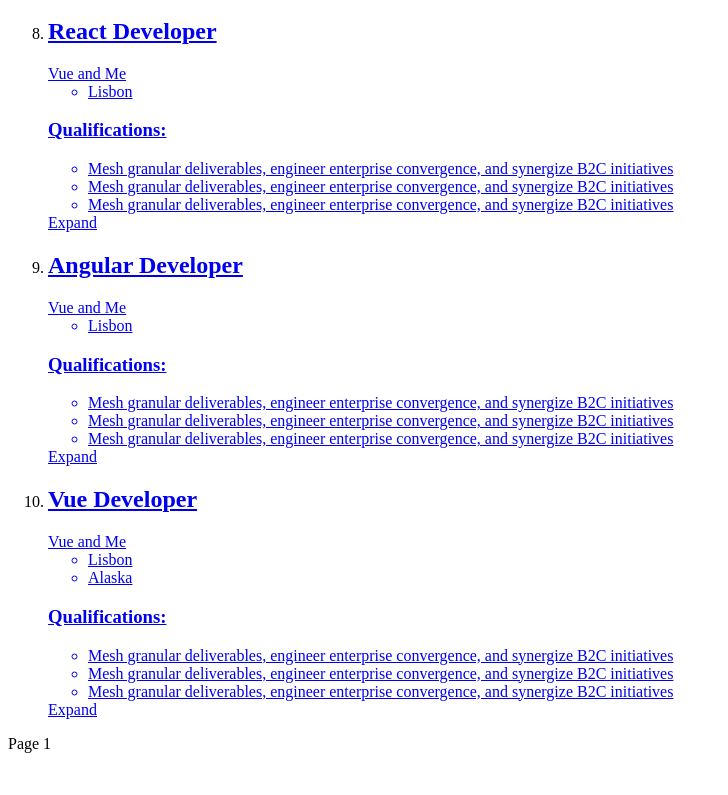
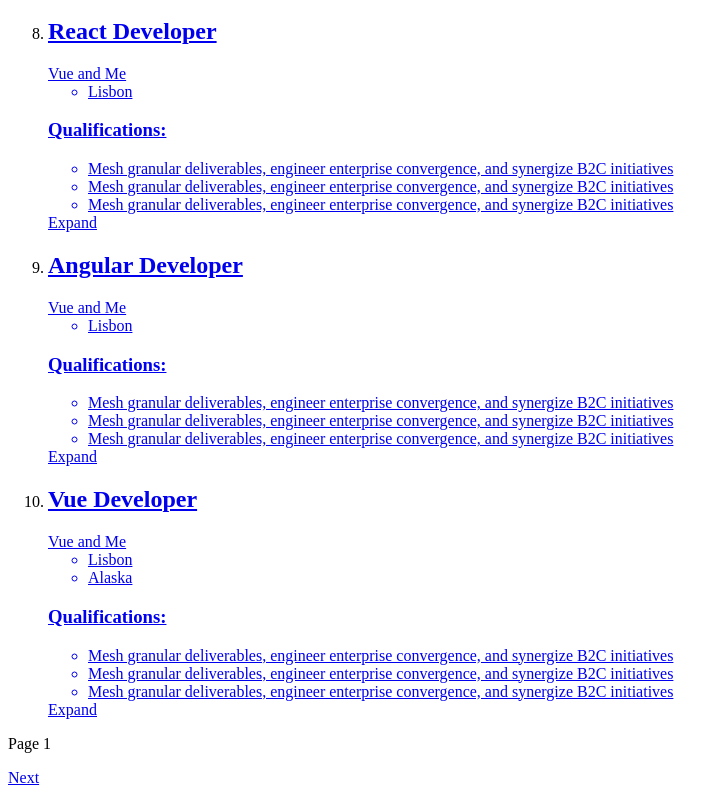
Before and after one commit to fritzdultimate/job-search, a Vue app: page /#/jobs/results in a window 1280 px wide. Shown: the part 1905-2700 px from the top of the page, without its empty margins (0-728 px from the left). Before the commit the page ends 2674 px from the top, so only its background shows below. Built offline with nearby package versions, Linux system fonts and the light colour scheme; data requests are answered from the project's data file; the HTML template or start-up script is replaced by a standard one.

Commit message:
pagination

```diff
--- a/src/components/JobResults/JobListings.vue
+++ b/src/components/JobResults/JobListings.vue
@@ -11,6 +11,22 @@
     <div class="mt-8 mx-auto">
       <div class="flex flex-row flex-nowrap">
         <p class="text-sm flex-grow">Page {{ currentPage }}</p>
+
+        <div class="flex items-center justify-center">
+          <router-link
+            v-if="previousPage"
+            :to="{ name: 'JobResults', query: { page: previousPage } }"
+            class="mx-3 text-sm font-semibold text-brand-blue-1"
+            >Previous</router-link
+          >
+
+          <router-link
+            v-if="nextPage"
+            :to="{ name: 'JobResults', query: { page: nextPage } }"
+            class="mx-3 text-sm font-semibold text-brand-blue-1"
+            >Next</router-link
+          >
+        </div>
       </div>
     </div>
   </main>
```
